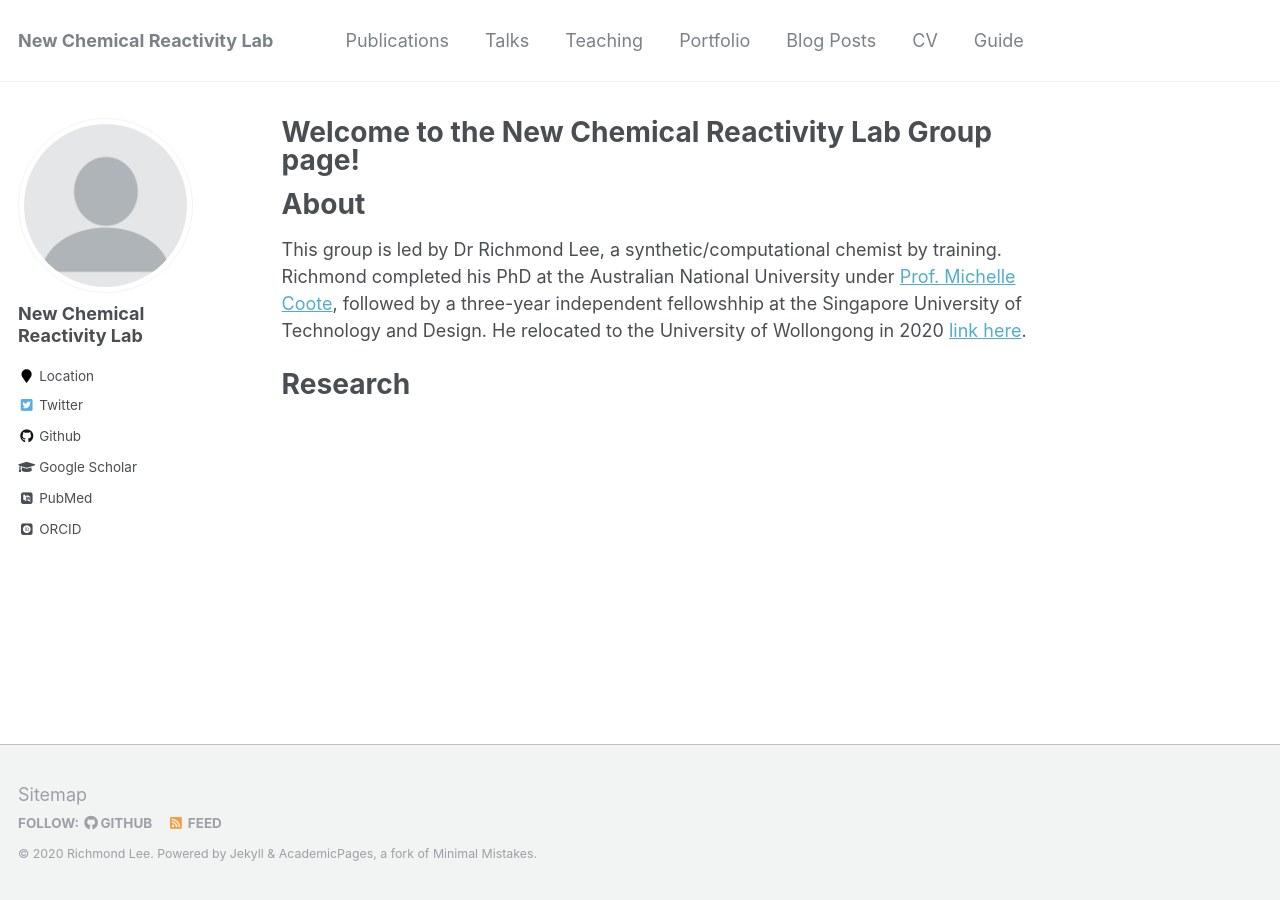
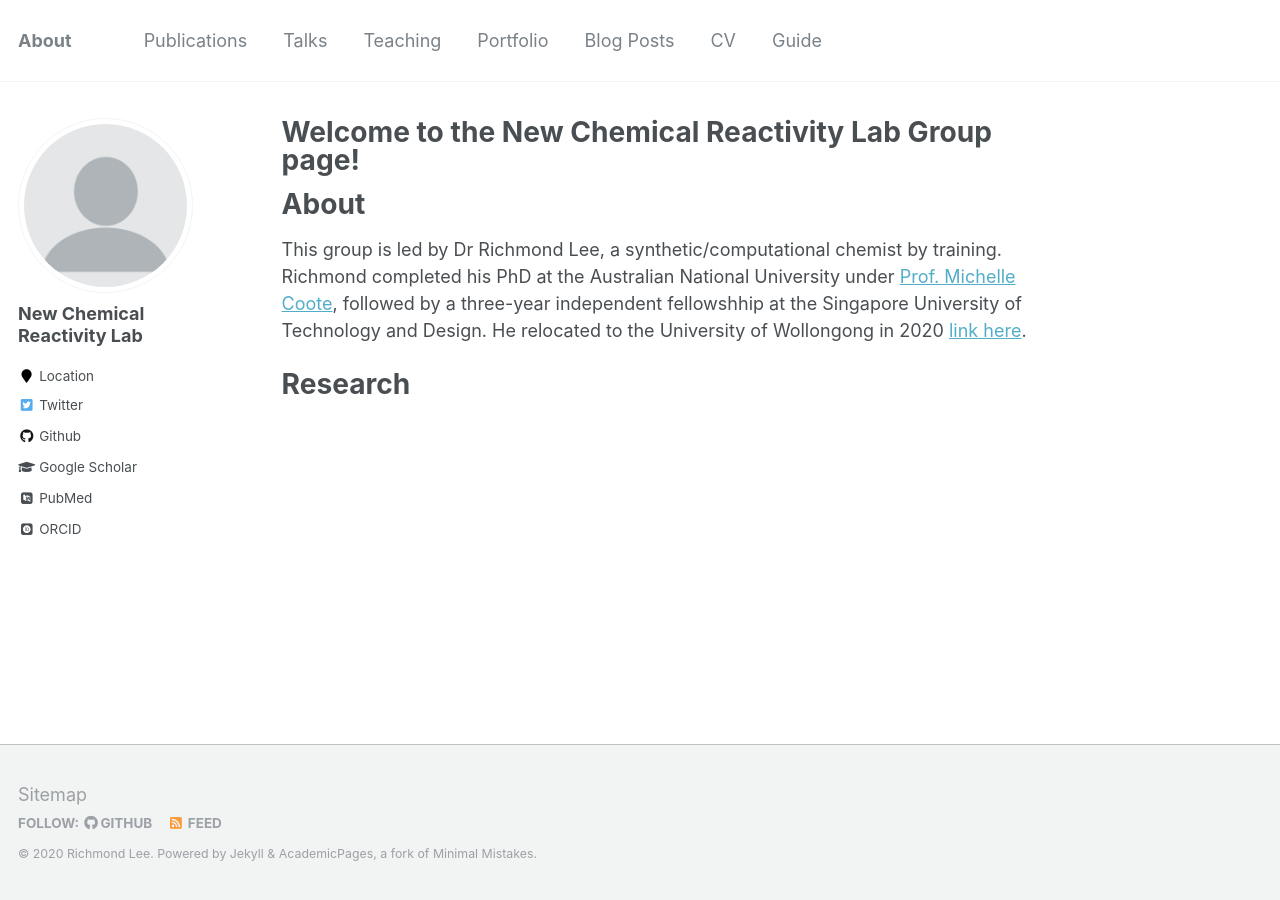
Before and after one commit to riclzh/chemrxn, a Jekyll site: the page built from _pages/about.md, in a window 1280 px wide. Built offline with Jekyll 4.4.1, drawn with Linux system fonts in a browser that asks for light colours; some web fonts are replaced.

Commit message:
Update _config.yml

```diff
--- a/_config.yml
+++ b/_config.yml
@@ -7,7 +7,7 @@
 
 # Site Settings
 locale                   : "en-US"
-title                    : "New Chemical Reactivity Lab"
+title                    : "About"
 title_separator          : "-"
 name                     : &name "Richmond Lee"
 description              : &description "New Chemical Reactivity Lab @ UOW"
```
